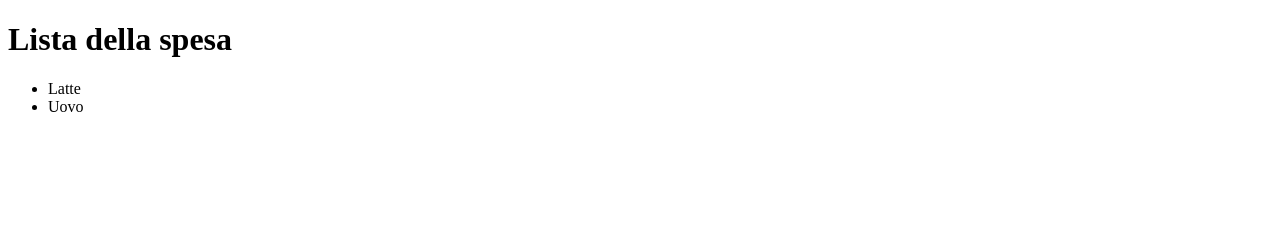
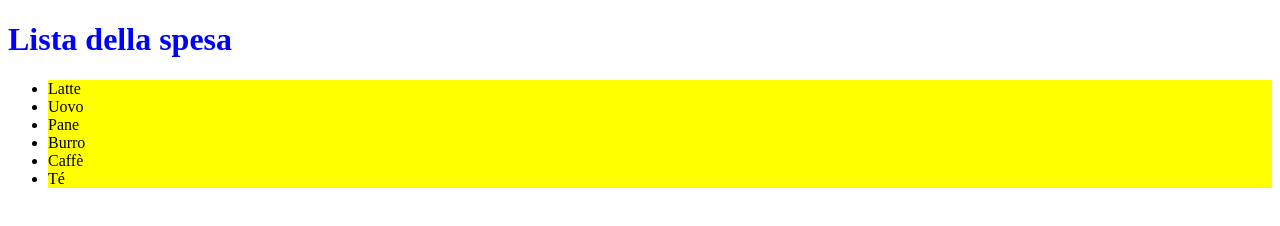
Before and after one commit to Jelena-J05/Esercizio-GIT--M3, a plain HTML site: page index.html in a window 1280 px wide. Drawn offline with Linux system fonts and the light colour scheme.

Commit message:
change 1 css

```diff
--- a/index.html
+++ b/index.html
@@ -11,7 +11,17 @@
         <meta name="viewport" content="width=device-width, initial-scale=1.0">
 
         <title>Document</title>
+ <style>
+  h1 {
+  color: blue;
+  }
 
+  li {
+  background-color: yellow;
+  }
+
+
+ </style>
 </head>
 
 <body>
@@ -19,6 +29,10 @@
   <ul>
     <li> Latte </li>
     <li> Uovo </li>
+    <li>Pane</li>
+    <li>Burro</li>
+    <li>Caffè</li>
+    <li>Té</li>
   </ul>
 
 </body>
```
